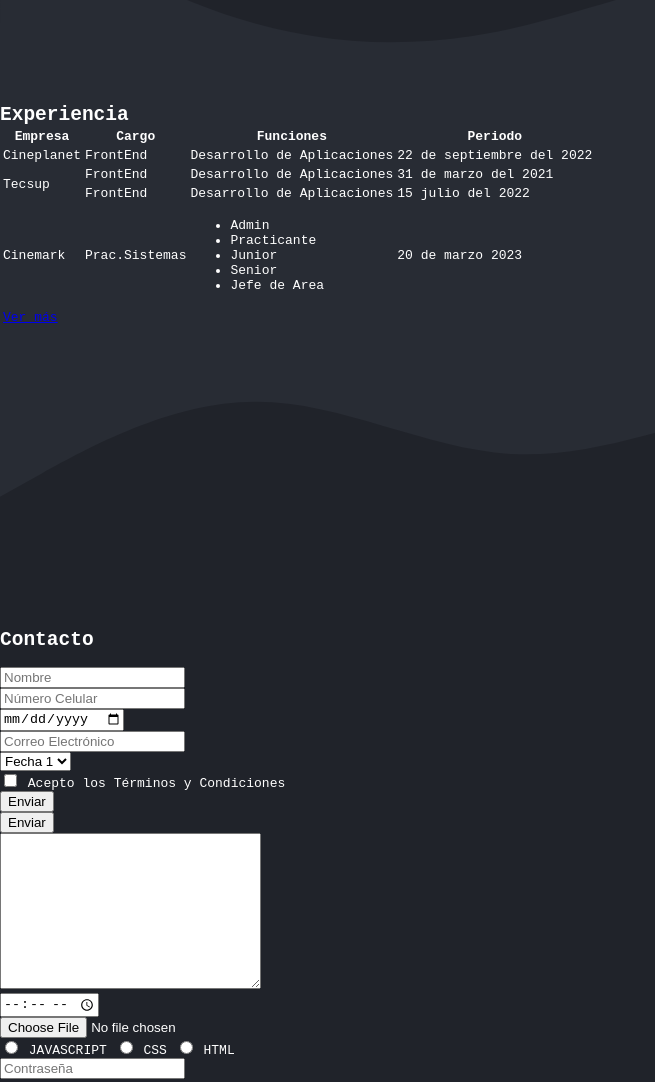
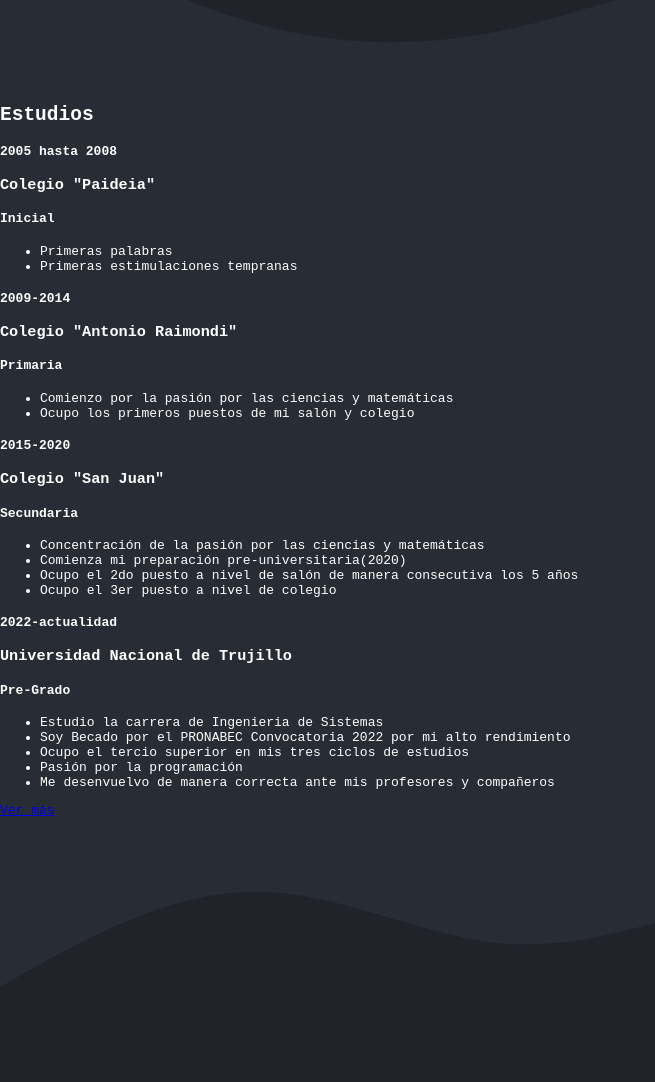
Before and after one commit to RenzoFV/Repository1, a plain HTML site: page index.html in a window 1280 px wide. Shown: the part 980-2062 px from the top of the page, without its empty margins (0-655 px from the left). Drawn offline with Linux system fonts and the light colour scheme; a web font is replaced by a local one.

Commit message:
Update index.html studys

```diff
--- a/css/index.css
+++ b/css/index.css
@@ -223,7 +223,7 @@
         /*El 1024px condiciona para que el paragrah no se desborde y solo quede hasta ahí*/
         max-width: 1024px;
         padding: 0.75rem;
-        grid-template-columns: 1fr 1fr;
+        grid-template-columns: repeat(2, 1fr);
     }
     .i-Hero__info-paragrah{
         display: flex;
@@ -258,9 +258,9 @@
     display: block;
     fill: #282c34;
 }
-.Experience{
+.section{
     background-color:#282c34 ;
 }
-.Experience__title{
+.section__title{
     margin: 0;
 }
--- a/index.html
+++ b/index.html
@@ -48,7 +48,7 @@
                 </a>
                 <ul class="header-nav__menu-list-container">
                     <li>
-                        <a href="#iExperience" class="header-nav__menu-link">Experiencia</a>
+                        <a href="#iExperience" class="header-nav__menu-link">Estudios</a>
                     </li>
                     <li>
                         <a href="#iContact" class="header-nav__menu-link">Contacto</a>
@@ -95,62 +95,54 @@
         </path>
         </svg>
     </figure>
-        <section id="iExperience" class="Experience">
-            <div>
-                <h2 class="Experience__title">Experiencia</h2>
-                <table>
-                    <thead>
-                        <tr>
-                            <th>Empresa</th>
-                            <th>Cargo</th>
-                            <th>Funciones</th>
-                            <th>Periodo</th>
-                        </tr>
-                    </thead>
-                    <tbody>
-                        <tr>
-                            <td>Cineplanet</td>
-                            <td>FrontEnd</td>
-                            <td>Desarrollo de Aplicaciones</td>
-                            <td>22 de septiembre del 2022</td>
-                        </tr>
-                        <tr>
-                            <td rowspan="2">Tecsup</td>
-                            <td>FrontEnd</td>
-                            <td>Desarrollo de Aplicaciones</td>
-                            <td>31 de marzo del 2021</td>
-                        </tr>
-                        <tr>
-
-                            <td>FrontEnd</td>
-                            <td>Desarrollo de Aplicaciones</td>
-                            <td>15 julio del 2022</td>
-                        </tr>
-                        <tr>
-                            <td>Cinemark</td>
-                            <td>Prac.Sistemas</td>
-                            <td>
-                                <ul>
-                                <li>Admin</li>
-                                <li>Practicante</li>
-                                <li>Junior</li>
-                                <li>Senior</li>
-                                <li>Jefe de Area</li>
-                                </ul>
-                            </td>
-                            <td>20 de marzo 2023</td>
-                        </tr>
-                    </tbody>
-                    <tfoot>
-                        <tr>
-                            <td colspan="4">
-                                <a class="hero__info-link" id="heroInfoLink" href="https://www.facebook.com/renzosaid.florianvillegas">Ver más</a>
-                            </td>
-                        </tr>
-                    </tfoot>
-                </table>
+        <section id="iExperience" class="section">
+            <div class="container">
+                <h2 class="section__title">Estudios</h2>
+                <div class="section__cards">
+                    <div class="card-exp">
+                        <h4 class="card-exp__period">2005 hasta 2008</h4>
+                        <h3 class="card-exp__institution">Colegio "Paideia"</h3>
+                        <h4 class="card-exp__grade">Inicial</h4>
+                        <ul class="card-exp__activities">
+                            <li class="card-exp__activity">Primeras palabras</li>
+                            <li class="card-exp__activity">Primeras estimulaciones tempranas</li>
+                        </ul>
+                    </div>
+                    <div>
+                        <h4 class="card-exp__period">2009-2014</h4>
+                        <h3 class="card-exp__institution">Colegio "Antonio Raimondi"</h3>
+                        <h4 class="card-exp__grade">Primaria</h4>
+                        <ul class="card-exp__activities">
+                            <li class="card-exp__activity">Comienzo por la pasión por las ciencias y matemáticas</li>
+                            <li class="card-exp__activity">Ocupo los primeros puestos de mi salón y colegio</li>
+                        </ul>
+                    </div>
+                    <div>
+                        <h4 class="card-exp__period">2015-2020</h4>
+                        <h3 class="card-exp__institution">Colegio "San Juan"</h3>
+                        <h4 class="card-exp__grade">Secundaria</h4>
+                        <ul class="card-exp__activities">
+                            <li class="card-exp__activity">Concentración de la pasión por las ciencias y matemáticas</li>
+                            <li class="card-exp__activity">Comienza mi preparación pre-universitaria(2020)</li>
+                            <li class="card-exp__activity">Ocupo el 2do puesto a nivel de salón de manera consecutiva los 5 años</li>
+                            <li class="card-exp__activity">Ocupo el 3er puesto a nivel de colegio</li>
+                        </ul>
+                    </div>
+                    <div>
+                        <h4 class="card-exp__period">2022-actualidad</h4>
+                        <h3 class="card-exp__institution">Universidad Nacional de Trujillo</h3>
+                        <h4 class="card-exp__grade">Pre-Grado</h4>
+                        <ul class="card-exp__activities">
+                            <li class="card-exp__activity">Estudio la carrera de Ingenieria de Sistemas</li>
+                            <li class="card-exp__activity">Soy Becado por el PRONABEC Convocatoria 2022 por mi alto rendimiento</li>
+                            <li class="card-exp__activity">Ocupo el tercio superior en mis tres ciclos de estudios</li>
+                            <li class="card-exp__activity">Pasión por la programación</li>
+                            <li class="card-exp__activity">Me desenvuelvo de manera correcta ante mis profesores y compañeros</li>
+                        </ul>
+                    </div>
+                </div>
+                <a class="button button--primary" id="heroInfoLink" href="https://www.facebook.com/renzosaid.florianvillegas" target="_blank">Ver más</a>
             </div>
-
         </section>
         <figure class="wave wave--rotate-180deg">
             <svg xmlns="http://www.w3.org/2000/svg" viewBox="0 0 1440 320" class="wave__wave">
```
